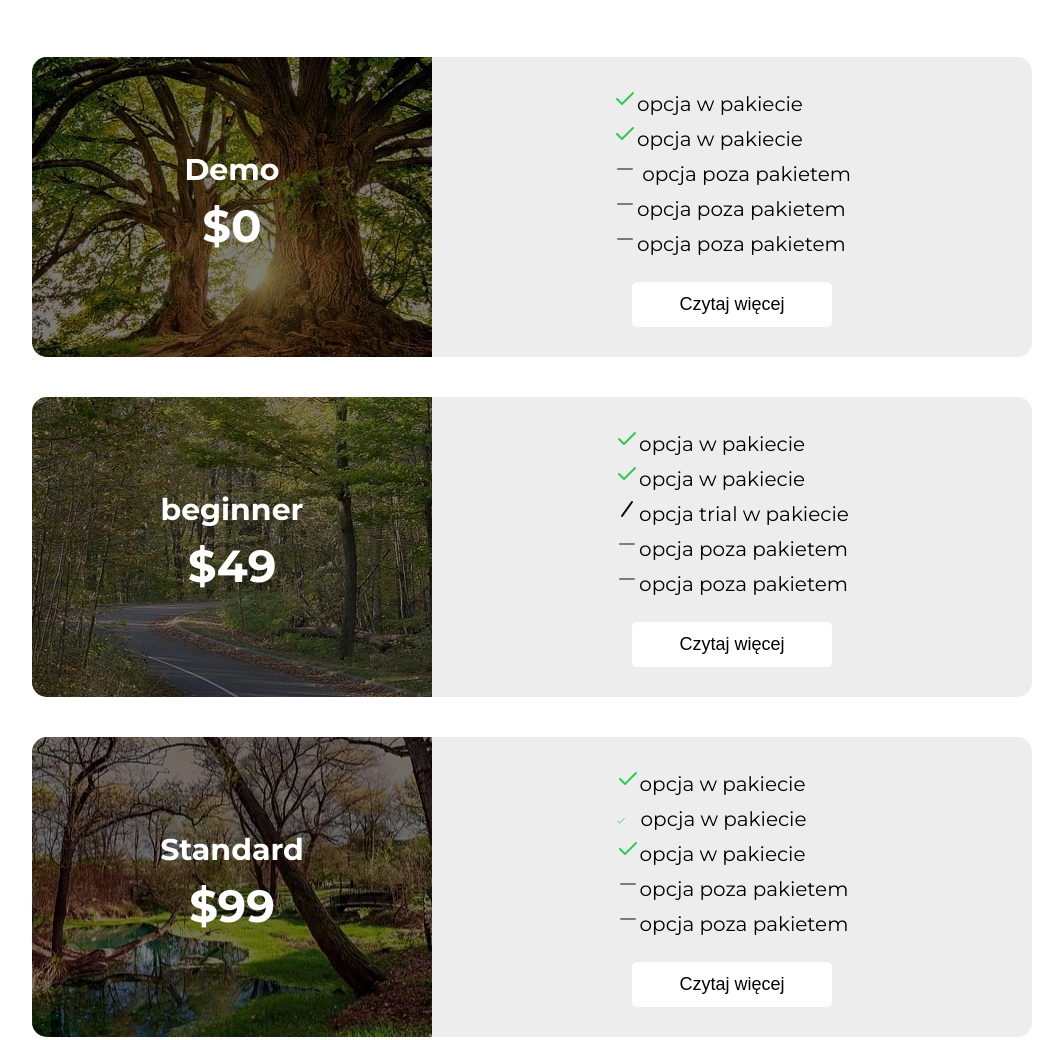
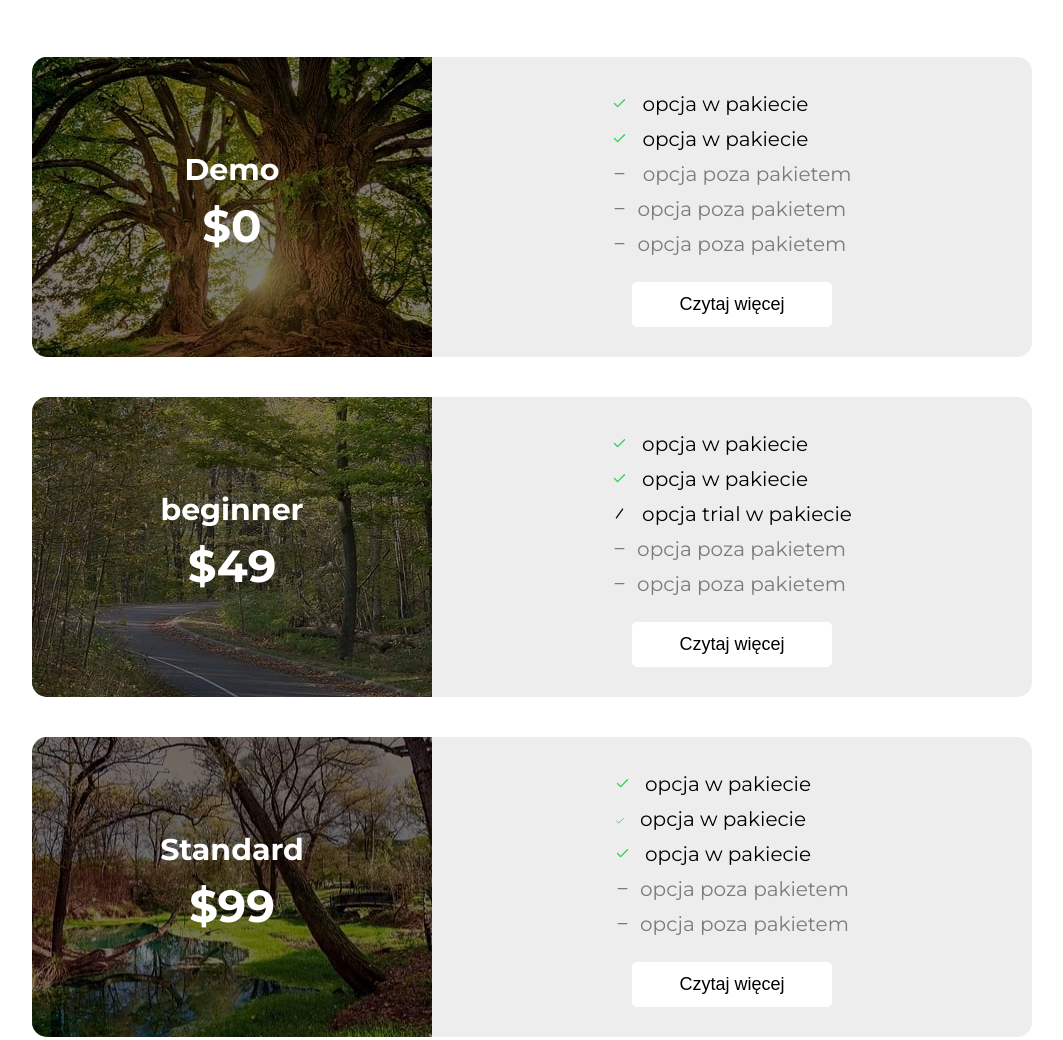
Before and after one commit to Reveleq/Forest, a website: page more-offert.html in a window 1280 px wide. Shown: the part 560-1600 px from the top of the page, without its empty margins (108-1171 px from the left). Drawn offline with Linux system fonts and the light colour scheme.

Commit message:
last changes

```diff
--- a/more-offert.html
+++ b/more-offert.html
@@ -6,7 +6,8 @@
 			name="viewport"
 			content="width=device-width, initial-scale=1.0"
 		/>
-		<link
+		<link rel="icon" href="/dist/img/icon/logo.svg">
+<link
 			rel="preconnect"
 			href="
 https://fonts.googleapis.com
@@ -57,7 +58,7 @@ https://fonts.googleapis.com/css2?family=Montserrat:wght@200;300;400;700&display
 					>
 					<a
 						class="nav__link"
-						href="index.html#oferta"
+						href="index.html#offer"
 						>Oferta</a
 					>
 					<a
@@ -147,7 +148,7 @@ https://fonts.googleapis.com/css2?family=Montserrat:wght@200;300;400;700&display
 												class="more-offer__card-check"
 											/>opcja w pakiecie
 										</li>
-										<li class="more-offer__card-li">
+										<li class="more-offer__card-li unlist">
 											<img
 												src="/dist/img/icon/minus.svg"
 												class="more-offer__card-minus"
@@ -155,14 +156,14 @@ https://fonts.googleapis.com/css2?family=Montserrat:wght@200;300;400;700&display
 											/>
 											opcja poza pakietem
 										</li>
-										<li class="more-offer__card-li">
+										<li class="more-offer__card-li unlist">
 											<img
 												src="/dist/img/icon/minus.svg"
 												class="more-offer__card-minus"
 												alt=""
 											/>opcja poza pakietem
 										</li>
-										<li class="more-offer__card-li">
+										<li class="more-offer__card-li unlist">
 											<img
 												src="/dist/img/icon/minus.svg"
 												class="more-offer__card-minus"
@@ -216,14 +217,14 @@ https://fonts.googleapis.com/css2?family=Montserrat:wght@200;300;400;700&display
 												alt=""
 											/>opcja trial w pakiecie
 										</li>
-										<li class="more-offer__card-li">
+										<li class="more-offer__card-li unlist">
 											<img
 												src="/dist/img/icon/minus.svg"
 												class="more-offer__card-minus"
 												alt=""
 											/>opcja poza pakietem
 										</li>
-										<li class="more-offer__card-li">
+										<li class="more-offer__card-li unlist">
 											<img
 												src="/dist/img/icon/minus.svg"
 												class="more-offer__card-minus"
@@ -280,14 +281,14 @@ https://fonts.googleapis.com/css2?family=Montserrat:wght@200;300;400;700&display
 												class="more-offer__card-check"
 											/>opcja w pakiecie
 										</li>
-										<li class="more-offer__card-li">
+										<li class="more-offer__card-li--unlist unlist">
 											<img
 												src="/dist/img/icon/minus.svg"
 												class="more-offer__card-minus"
 												alt=""
 											/>opcja poza pakietem
 										</li>
-										<li class="more-offer__card-li">
+										<li class="more-offer__card-li unlist">
 											<img
 												src="/dist/img/icon/minus.svg"
 												class="more-offer__card-minus"
@@ -351,7 +352,7 @@ https://fonts.googleapis.com/css2?family=Montserrat:wght@200;300;400;700&display
 												alt=""
 											/>opcja trial w pakiecie
 										</li>
-										<li class="more-offer__card-li">
+										<li class="more-offer__card-li unlist">
 											<img
 												src="/dist/img/icon/minus.svg"
 												class="more-offer__card-minus"
@@ -414,9 +415,9 @@ https://fonts.googleapis.com/css2?family=Montserrat:wght@200;300;400;700&display
 												class="more-offer__card-check"
 											/>opcja w pakieciee
 										</li>
-										<li class="more-offer__card-li">
+										<li class="more-offer__card-li unlist">
 											<img
-												src="/dist/img/icon/check.svg"
+												src="/dist/img/icon/check.svg "
 												class="more-offer__card-check"
 											/>opcja poza pakietem
 										</li>
--- a/src/sass/style.scss
+++ b/src/sass/style.scss
@@ -444,6 +444,14 @@ body {
 		border-radius: 15px;
 		background-color: $footer;
 		overflow: hidden;
+		&-minus {
+			margin-right: 1rem;
+			height: 1.5rem;
+		}
+		&-check {
+			margin-right: 1.5rem;
+			height: 1.5rem;
+		}
 		&-first-side {
 			transition: 0.5s;
 		}
@@ -663,6 +671,9 @@ body {
 }
 .dark-color{
 	background-color: $dark;
+}
+.unlist{
+	color: $unlist;
 }
 @media (min-width: 768px) {
 	html {
```
Also changed, not shown: contact.html (+3 -2 lines), index.html (+4 -3 lines), dist/css/style.min.css, 5 other files.
